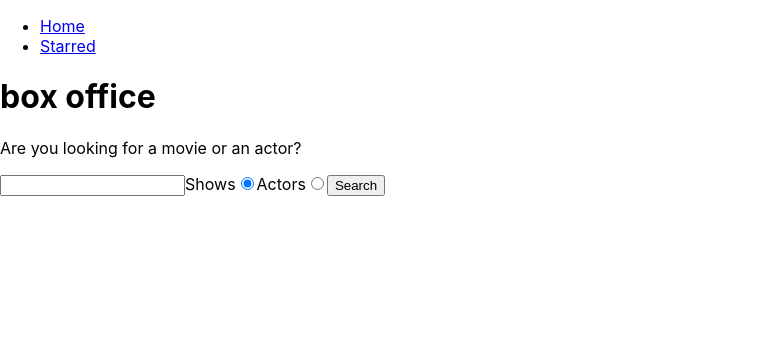
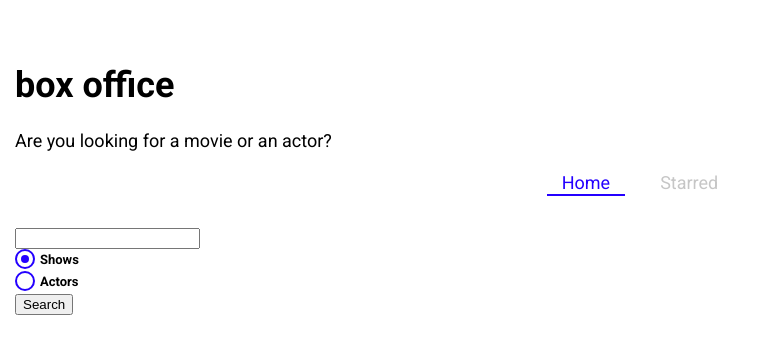
Before and after one commit to Bharatpanwar4/box-office, a React (Create React App) app: page / in a window 1280 px wide. Shown: the top 354 px of the page, without its empty margins (0-780 px from the left). Built offline with nearby package versions, Linux system fonts and the light colour scheme.

Commit message:
applied styled component on home,starred btn and radio btn

```diff
--- a/package.json
+++ b/package.json
@@ -11,6 +11,7 @@
     "react-dom": "^18.2.0",
     "react-router-dom": "^6.11.1",
     "react-scripts": "5.0.1",
+    "styled-components": "^5.3.10",
     "web-vitals": "^2.1.4",
     "workbox-background-sync": "^6.5.4",
     "workbox-broadcast-update": "^6.5.4",
--- a/public/index.html
+++ b/public/index.html
@@ -13,7 +13,13 @@
     -->
     <link rel="manifest" href="%PUBLIC_URL%/manifest.json" />
 
-    <title>Box Office</title>
+    <link
+    href="https://fonts.googleapis.com/css?family=Roboto:300,400,700,&display=swap"
+    rel="stylesheet"
+  />
+  <title>Box Office</title>
+
+
   </head>
   <body>
     <noscript>You need to enable JavaScript to run this app.</noscript>
--- a/src/App.jsx
+++ b/src/App.jsx
@@ -5,12 +5,16 @@
 import PageNotFound from './pages/PageNotFound';
 import MainLayout from './components/MainLayout';
 import Show from './pages/Show';
+import{ GlobalTheme} from './theme';
 const queryClient = new QueryClient();
 function App() {
 
   return (
 
     <QueryClientProvider client={queryClient}>
+<GlobalTheme>
+
+
 
 <BrowserRouter>
       <Routes>
@@ -23,7 +27,7 @@
         <Route path="*" element={<PageNotFound />} />
       </Routes>
     </BrowserRouter>
-
+</GlobalTheme>
     </QueryClientProvider>
   );
 }
--- /dev/null
+++ b/src/components/CustomRadio.jsx
@@ -0,0 +1,63 @@
+import styled from "styled-components";
+const CustomRadio =({label,...inputProps})=>{
+
+
+    return  <StyledRadio>
+    {label}
+    <input
+     {...inputProps}
+    type="radio"/>
+    <span/>
+  </StyledRadio>
+
+}
+export default CustomRadio;
+
+
+
+
+const StyledRadio = styled.label`
+  display: block;
+  position: relative;
+  padding-left: 25px;
+  cursor: pointer;
+  font-size: 13px;
+  user-select: none;
+  font-weight: 700;
+  line-height: 1.65;
+  input {
+    position: absolute;
+    opacity: 0;
+    cursor: pointer;
+  }
+  span {
+    position: absolute;
+    top: 0;
+    left: 0;
+    height: 16px;
+    width: 16px;
+    background-color: #fff;
+    border: 2px solid ${({ theme }) => theme.mainColors.blue};
+    border-radius: 50%;
+  }
+  input:checked ~ span {
+    background-color: #fff;
+    border: 2px solid ${({ theme }) => theme.mainColors.blue};
+  }
+  span:after {
+    content: '';
+    position: absolute;
+    display: none;
+  }
+  input:checked ~ span:after {
+    display: block;
+  }
+  span:after {
+    top: 4px;
+    left: 4px;
+    width: 8px;
+    height: 8px;
+    border-radius: 50%;
+    background: ${({ theme }) => theme.mainColors.blue};
+  }
+`;
--- a/src/components/MainLayout.jsx
+++ b/src/components/MainLayout.jsx
@@ -4,8 +4,9 @@
 const MainLayout = () => {
   return (
     <div>
+      <AppTitle />
+
       <Navs />
-      <AppTitle />
       <Outlet />
     </div>
   );
--- a/src/components/Navs.jsx
+++ b/src/components/Navs.jsx
@@ -1,4 +1,5 @@
-import { Link } from 'react-router-dom';
+import { NavLink } from 'react-router-dom';
+import styled from 'styled-components';
 const LINKS = [
   { text: 'Home', to: '/' },
   { text: 'Starred', to: '/starred' },
@@ -6,14 +7,57 @@
 const Navs = () => {
   return (
     <div>
-      <ul>
+      <NavList>
         {LINKS.map(item => (
           <li key={item.to}>
-            <Link to={item.to}>{item.text}</Link>
+            <LinkStyled to={item.to}>{item.text}</LinkStyled>
           </li>
         ))}
-      </ul>
+      </NavList>
     </div>
   );
 };
 export default Navs;
+
+
+const NavList = styled.ul`
+  display: flex;
+  justify-content: center;
+  list-style: none;
+  margin: 0 0 30px;
+  padding: 0;
+  li {
+    margin: 0 10px;
+  }
+`;
+
+const LinkStyled = styled(NavLink)`
+  display: block;
+  padding: 3px 15px;
+  position: relative;
+  text-decoration: none;
+  color: ${({ theme }) => theme.mainColors.gray};
+  &.active {
+    color: ${({ theme }) => theme.mainColors.blue};
+    &:after {
+      content: '';
+      position: absolute;
+      display: block;
+      height: 2px;
+      left: 0%;
+      bottom: 0;
+      background-color: ${({ theme }) => theme.mainColors.blue};
+      animation: slide-in 0.3s ease-in forwards;
+      @keyframes slide-in {
+        from {
+          left: 50%;
+          width: 0;
+        }
+        to {
+          left: 0%;
+          width: 100%;
+        }
+      }
+    }
+  }
+`;
--- a/src/components/SearchForm.jsx
+++ b/src/components/SearchForm.jsx
@@ -1,5 +1,6 @@
 import {  useState } from 'react';
 import { useSearchStr } from '../lib/useSearchStr';
+import CustomRadio from './CustomRadio';
 const SearchForm = ({ onSearch }) => {
   const [searchStr, setSearchStr] = useSearchStr();
 
@@ -31,26 +32,25 @@
           onChange={onSearchInputChange}
         ></input>
 
-        <label>
-          Shows
-          <input
-            type="radio"
-            name="search-option"
+<CustomRadio
+label="Shows"
+name="search-option"
             value="shows"
             checked={searchOption === 'shows'}
             onChange={onRadioChange}
-          ></input>
-        </label>
-        <label>
-          Actors
-          <input
-            type="radio"
-            name="search-option"
+
+/>
+<CustomRadio
+label="Actors"
+name="search-option"
             value="actors"
+            checked={searchOption === 'actors'}
             onChange={onRadioChange}
-            checked={searchOption === 'actors'}
-          ></input>
-        </label>
+
+/>
+
+
+
 
         <button type="submit">Search</button>
       </form>
--- a/src/index.css
+++ /dev/null
@@ -1,13 +0,0 @@
-body {
-  margin: 0;
-  font-family: -apple-system, BlinkMacSystemFont, 'Segoe UI', 'Roboto', 'Oxygen',
-    'Ubuntu', 'Cantarell', 'Fira Sans', 'Droid Sans', 'Helvetica Neue',
-    sans-serif;
-  -webkit-font-smoothing: antialiased;
-  -moz-osx-font-smoothing: grayscale;
-}
-
-code {
-  font-family: source-code-pro, Menlo, Monaco, Consolas, 'Courier New',
-    monospace;
-}
--- a/src/index.jsx
+++ b/src/index.jsx
@@ -1,6 +1,6 @@
 
 import ReactDOM from 'react-dom/client';
-import './index.css';
+
 import App from './App';
 import * as serviceWorkerRegistration from './serviceWorkerRegistration';
 import reportWebVitals from './reportWebVitals';
--- a/src/lib/useStarredShows.js
+++ b/src/lib/useStarredShows.js
@@ -1,29 +1,28 @@
-import {useReducer, useEffect } from "react"
-const usePersistedReducer =(reducer,initialState,localStorageKey)=>{
-    const [state,dispatch]= useReducer(reducer,initialState,(initial)=>{
-      const persistedValue = localStorage.getItem(localStorageKey)
+import { useReducer, useEffect } from 'react';
+const usePersistedReducer = (reducer, initialState, localStorageKey) => {
+  const [state, dispatch] = useReducer(reducer, initialState, initial => {
+    const persistedValue = localStorage.getItem(localStorageKey);
 
-  return persistedValue ? JSON.parse(persistedValue):initial
+    return persistedValue ? JSON.parse(persistedValue) : initial;
+  });
 
-    })
+  useEffect(() => {
+    localStorage.setItem(localStorageKey, JSON.stringify(state));
+  }, [state, localStorageKey]);
+  return [state, dispatch];
+};
 
-    useEffect(()=>{
-      localStorage.setItem(localStorageKey,JSON.stringify(state))
-    },[state,localStorageKey])
-    return [state,dispatch]
-  }
-
-
-
-  const starredShowsReducer = (currentStarred,action)=>{
-    switch(action.type){
-      case "STAR": return currentStarred.concat(action.showId)
-      case "UNSTAR": return currentStarred.filter(showId=>showId !== action.showId)
+const starredShowsReducer = (currentStarred, action) => {
+  switch (action.type) {
+    case 'STAR':
+      return currentStarred.concat(action.showId);
+    case 'UNSTAR':
+      return currentStarred.filter(showId => showId !== action.showId);
     default:
       return currentStarred;
-    }
-    }
+  }
+};
 
-   export const useStarredShows = ()=>{
-        return usePersistedReducer(starredShowsReducer,[],'starredShows')
-    }
+export const useStarredShows = () => {
+  return usePersistedReducer(starredShowsReducer, [], 'starredShows');
+};
--- a/src/pages/Home.jsx
+++ b/src/pages/Home.jsx
@@ -4,6 +4,8 @@
 import ShowGrid from '../components/shows/ShowGrid';
 import ActorsGrid from '../components/actors/ActorsGrid';
 import { useQuery } from '@tanstack/react-query';
+
+
 
 const Home = () => {
   const [filter, setFilter] = useState(null);
@@ -42,6 +44,7 @@
 
   return (
     <div>
+
       <SearchForm onSearch={onSearch} />
 
       <div>{renderApiData()}</div>
--- /dev/null
+++ b/src/theme.jsx
@@ -0,0 +1,25 @@
+import { ThemeProvider ,createGlobalStyle} from "styled-components";
+
+const theme = {
+    fontFamily: 'Roboto, sans-serif',
+    mainColors: {
+      blue: '#2400ff',
+      gray: '#c6c6c6',
+      dark: '#353535',
+    },
+  };
+  const GlobalStyles = createGlobalStyle`
+  body {
+    font-family: ${({ theme }) => theme.fontFamily};
+    font-size: 18px;
+    margin: 0;
+    padding-top: 40px;
+    padding-left: 15px;
+    padding-right: 15px;
+  }
+`;
+ export const GlobalTheme=({children})=>{
+return <ThemeProvider theme={theme} >
+<GlobalStyles/>
+{children}</ThemeProvider>
+  }
```
Also changed, not shown: 1 other file (tests, documents, lock files or other folders).
